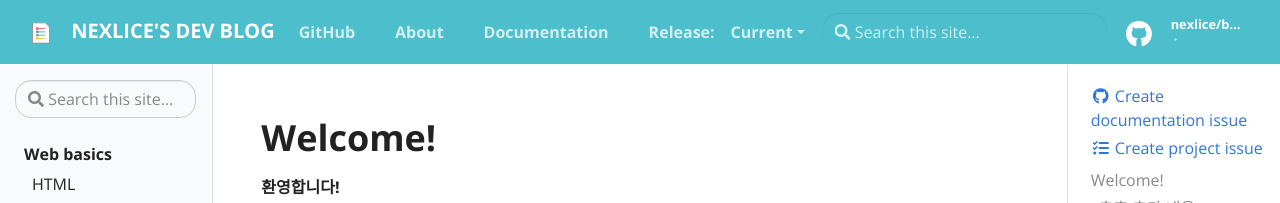
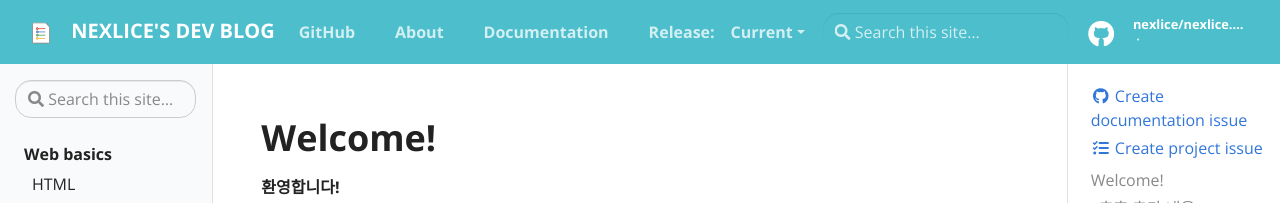
Before and after one commit to nexlice/nexlice.github.io, a Jekyll site: the page built from pages/index.md, in a window 1280 px wide. Shown: the top 203 px of the page. Built offline with Jekyll 4.4.1, drawn with Linux system fonts in a browser that asks for light colours.

Commit message:
test: config

```diff
--- a/_config.yml
+++ b/_config.yml
@@ -29,9 +29,9 @@ baseurl: "" # the subpath of your site, e.g. /blog
 url: "https://nexlice.github.io" # the base hostname & protocol for your site
 
 # Social (First three Required)
-repo: "https://github.com/nexlice/baekjoon"
+repo: "https://github.com/nexlice/nexlice.github.io"
 github_user: "nexlice"
-github_repo: "baekjoon"
+github_repo: "nexlice.github.io"
 github_branch: "master"
 
 # Optional
```
